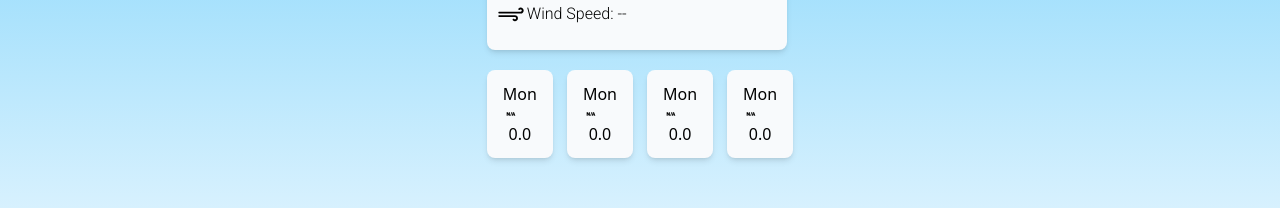
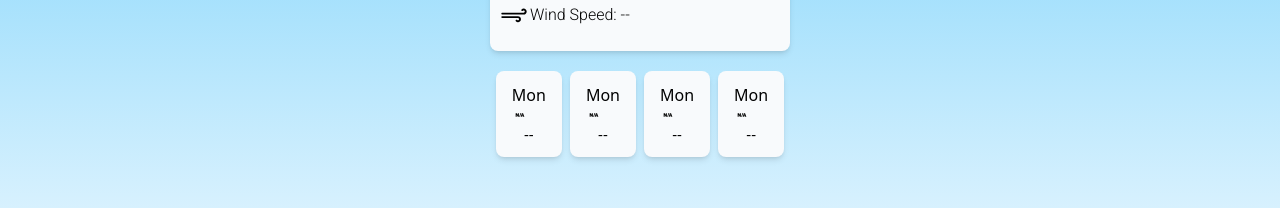
Before and after one commit to ednanf/Weather-Tailwind, a React (Vite) app: page / in a window 1280 px wide. Shown: the part 484-692 px from the top of the page. Built offline with nearby package versions, Linux system fonts and the light colour scheme; no server answers.

Commit message:
Change how nextdaycard shows temperature

```diff
--- a/src/App.jsx
+++ b/src/App.jsx
@@ -140,21 +140,29 @@ function App() {
 					location={coordinates.city}
 				/>
 				<DetailsWidget weatherData={currentWeatherData} />
-				<div className="flex space-x-3.5 justify-center">
+				<div className="flex space-x-2 justify-center">
 					<NextDayCard
-						temperature={weatherForecast[0].temp.toFixed(1)}
+						temperature={
+							!fetched ? '--' : `${weatherForecast[0].temp.toFixed(1)}º`
+						}
 						icon={weatherForecast[0].id}
 					/>
 					<NextDayCard
-						temperature={weatherForecast[1].temp.toFixed(1)}
+						temperature={
+							!fetched ? '--' : `${weatherForecast[1].temp.toFixed(1)}º`
+						}
 						icon={weatherForecast[1].id}
 					/>
 					<NextDayCard
-						temperature={weatherForecast[2].temp.toFixed(1)}
+						temperature={
+							!fetched ? '--' : `${weatherForecast[2].temp.toFixed(1)}º`
+						}
 						icon={weatherForecast[2].id}
 					/>
 					<NextDayCard
-						temperature={weatherForecast[3].temp.toFixed(1)}
+						temperature={
+							!fetched ? '--' : `${weatherForecast[3].temp.toFixed(1)}º`
+						}
 						icon={weatherForecast[3].id}
 					/>
 				</div>
--- a/src/components/NextDayCard.jsx
+++ b/src/components/NextDayCard.jsx
@@ -8,7 +8,9 @@ function NextDayCard({ temperature, icon }) {
 			<div>
 				<p>Mon</p>
 				{useIcon(icon, 30)}
-				<p className="items-center justify-center text-center">{temperature}</p>
+				<p className="items-center justify-center text-center text-[15px]">
+					{temperature}
+				</p>
 			</div>
 		</div>
 	);
```
